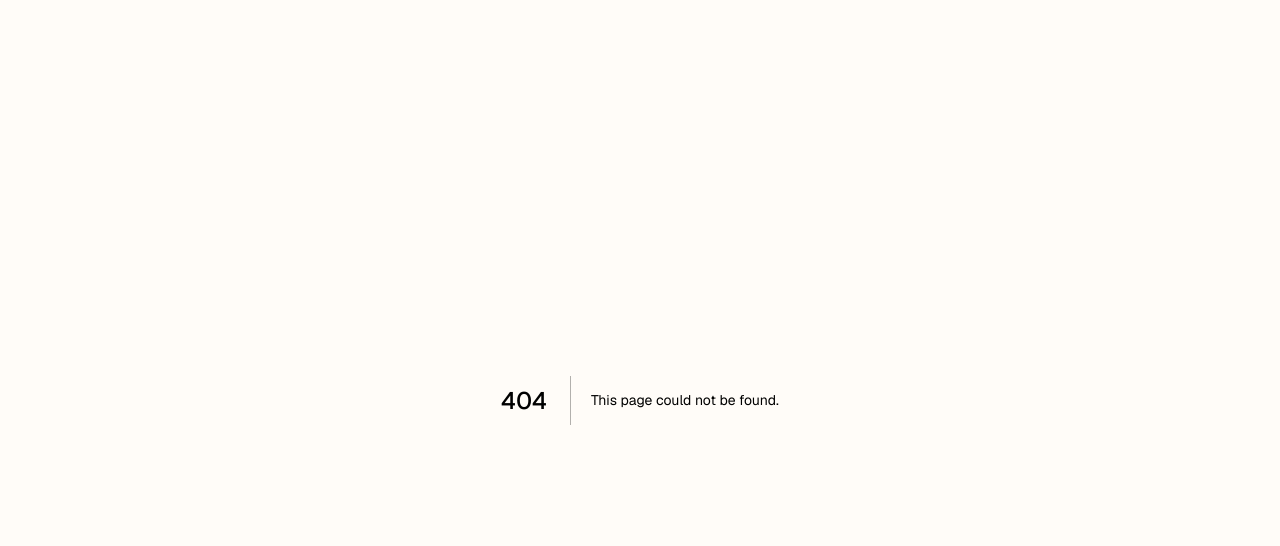
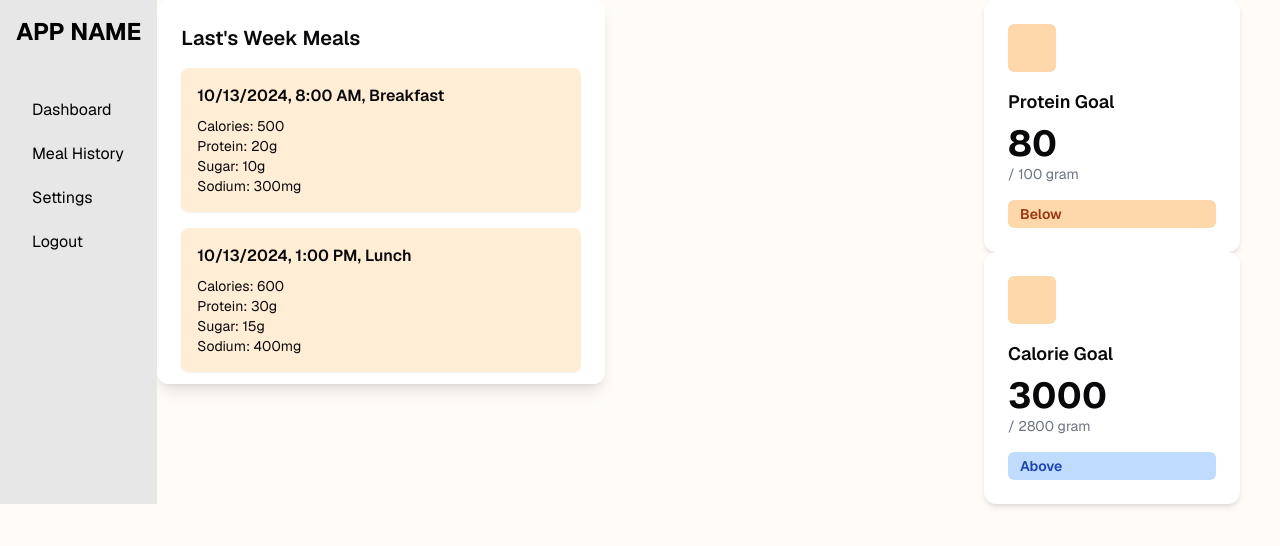
Before and after one commit to addychen2/healthchain, a Next.js app: page /meal-history in a window 1280 px wide. Before the commit this address had no page. Shown: the top 546 px of the page. Built offline with nearby package versions, Linux system fonts and the light colour scheme.

Commit message:
added new pages and meal history

```diff
--- /dev/null
+++ b/app/hero/layout.tsx
@@ -0,0 +1,9 @@
+export default function Layout({ children }: { children: React.ReactNode }) {
+    return (
+      <div className="flex h-screen flex-col">
+        <div className="">{children}</div>
+
+      </div>
+
+    );
+  }
--- /dev/null
+++ b/app/hero/page.tsx
@@ -0,0 +1,36 @@
+import SideNav from "@/components/SideNav";
+import Card from "@/components/ui/Card";
+
+
+export default function Page(){
+
+    return (
+
+        <div className="grow flex flex-row ">
+      <div className="flex">
+
+      </div>
+
+      <div className=" grow flex-col h-max inset-0 ">
+
+      </div>
+
+      <div className="flex flex-col w-64 justify-evenly mx-10" >
+
+      </div>
+
+
+
+
+
+    </div>
+
+
+
+
+
+
+
+
+    );
+}
--- /dev/null
+++ b/app/meal-history/layout.tsx
@@ -0,0 +1,9 @@
+export default function Layout({ children }: { children: React.ReactNode }) {
+    return (
+      <div className="flex h-screen flex-col">
+        <div className="">{children}</div>
+
+      </div>
+
+    );
+  }
--- /dev/null
+++ b/app/meal-history/page.tsx
@@ -0,0 +1,59 @@
+import SideNav from "@/components/SideNav";
+import Card from "@/components/ui/Card";
+import MealOverview from "@/components/MealOverview";
+
+
+export default function Page(){
+
+    return (
+
+        <div className="grow flex flex-row ">
+      <div className="flex">
+        <SideNav/>
+      </div>
+
+      <div className=" grow flex-col h-max inset-0 ">
+
+        <MealOverview />
+
+
+      </div>
+
+      <div className="flex flex-col w-64 justify-evenly mx-10" >
+
+        <Card
+
+          goalTitle="Protein Goal"
+          currentValue={80}
+          goalValue={100}
+          status="Below"
+
+        />
+
+        <Card
+
+          goalTitle="Calorie Goal"
+          currentValue={3000}
+          goalValue={2800}
+          status="Above"
+
+        />
+
+
+      </div>
+
+
+
+
+
+    </div>
+
+
+
+
+
+
+
+
+    );
+}
--- /dev/null
+++ b/app/settings/layout.tsx
@@ -0,0 +1,9 @@
+export default function Layout({ children }: { children: React.ReactNode }) {
+    return (
+      <div className="flex h-screen flex-col">
+        <div className="">{children}</div>
+
+      </div>
+
+    );
+  }
--- /dev/null
+++ b/app/settings/page.tsx
@@ -0,0 +1,56 @@
+import SideNav from "@/components/SideNav";
+import Card from "@/components/ui/Card";
+
+
+export default function Page(){
+
+    return (
+
+        <div className="grow flex flex-row ">
+      <div className="flex">
+        <SideNav/>
+      </div>
+
+      <div className=" grow flex-col h-max inset-0 ">
+
+
+      </div>
+
+      <div className="flex flex-col w-64 justify-evenly mx-10" >
+
+        <Card
+
+          goalTitle="Protein Goal"
+          currentValue={80}
+          goalValue={100}
+          status="Below"
+
+        />
+
+        <Card
+
+          goalTitle="Calorie Goal"
+          currentValue={3000}
+          goalValue={2800}
+          status="Above"
+
+        />
+
+
+      </div>
+
+
+
+
+
+    </div>
+
+
+
+
+
+
+
+
+    );
+}
--- /dev/null
+++ b/components/MealOverview.tsx
@@ -0,0 +1,32 @@
+import React from 'react';
+import MealCard from './ui/MealCard';
+
+const MealOverview: React.FC = () => {
+  // Example meal data
+  const meals = [
+    { date: '10/13/2024', time: '8:00 AM', meal: 'Breakfast', calories: 500, protein: 20, sugar: 10, sodium: 300 },
+    { date: '10/13/2024', time: '1:00 PM', meal: 'Lunch', calories: 600, protein: 30, sugar: 15, sodium: 400 },
+    { date: '10/13/2024', time: '7:00 PM', meal: 'Dinner', calories: 700, protein: 40, sugar: 20, sodium: 500 },
+    // Add more meal entries as needed
+  ];
+
+  return (
+    <div className="bg-white rounded-xl shadow-lg p-6 w-full max-w-md h-96 overflow-y-scroll">
+      <h2 className="text-xl font-semibold mb-4">Last's Week Meals</h2>
+      {meals.map((meal, index) => (
+        <MealCard
+          key={index}
+          date={meal.date}
+          time={meal.time}
+          meal={meal.meal}
+          calories={meal.calories}
+          protein={meal.protein}
+          sugar={meal.sugar}
+          sodium={meal.sodium}
+        />
+      ))}
+    </div>
+  );
+};
+
+export default MealOverview;
--- a/components/SideNav.tsx
+++ b/components/SideNav.tsx
@@ -1,6 +1,7 @@
 "use client"
 
 import React, { useState } from "react";
+import Link from "next/link";
 
 const SideNav = () => {
   const [isOpen] = useState(false);
@@ -17,19 +18,16 @@ const SideNav = () => {
         <div className="p-4">
           <h2 className="text-2xl font-bold">APP NAME</h2>
           <nav className="mt-10">
-            <a href="#" className="block py-2.5 px-4 rounded transition duration-200 hover:bg-white">
+            <a href="/" className="block py-2.5 px-4 rounded transition duration-200 hover:bg-white">
               Dashboard
             </a>
-            <a href="#" className="block py-2.5 px-4 rounded transition duration-200 hover:bg-white">
-              Calendar
-            </a>
-            <a href="#" className="block py-2.5 px-4 rounded transition duration-200 hover:bg-white">
-              Chat History
-            </a>
-            <a href="#" className="block py-2.5 px-4 rounded transition duration-200 hover:bg-white">
+            <Link href="/meal-history" className="block py-2.5 px-4 rounded transition duration-200 hover:bg-white">
+              Meal History
+            </Link>
+            <a href="/settings" className="block py-2.5 px-4 rounded transition duration-200 hover:bg-white">
               Settings
             </a>
-            <a href="#" className="block py-2.5 px-4 rounded transition duration-200 hover:bg-white">
+            <a href="/home" className="block py-2.5 px-4 rounded transition duration-200 hover:bg-white">
               Logout
             </a>
           </nav>
--- /dev/null
+++ b/components/ui/MealCard.tsx
@@ -0,0 +1,29 @@
+import React from 'react';
+
+interface MealCardProps {
+  date: string;
+  time: string;
+  meal: string;
+  calories: number;
+  protein: number;
+  sugar: number;
+  sodium: number;
+}
+
+const MealCard: React.FC<MealCardProps> = ({ date, time, meal, calories, protein, sugar, sodium }) => {
+  return (
+    <div className="bg-orange-100 rounded-lg p-4 mb-4 shadow-sm">
+      <div className="font-semibold mb-2">
+        {date}, {time}, {meal}
+      </div>
+      <div className="text-sm">
+        <p>Calories: {calories}</p>
+        <p>Protein: {protein}g</p>
+        <p>Sugar: {sugar}g</p>
+        <p>Sodium: {sodium}mg</p>
+      </div>
+    </div>
+  );
+};
+
+export default MealCard;
```
